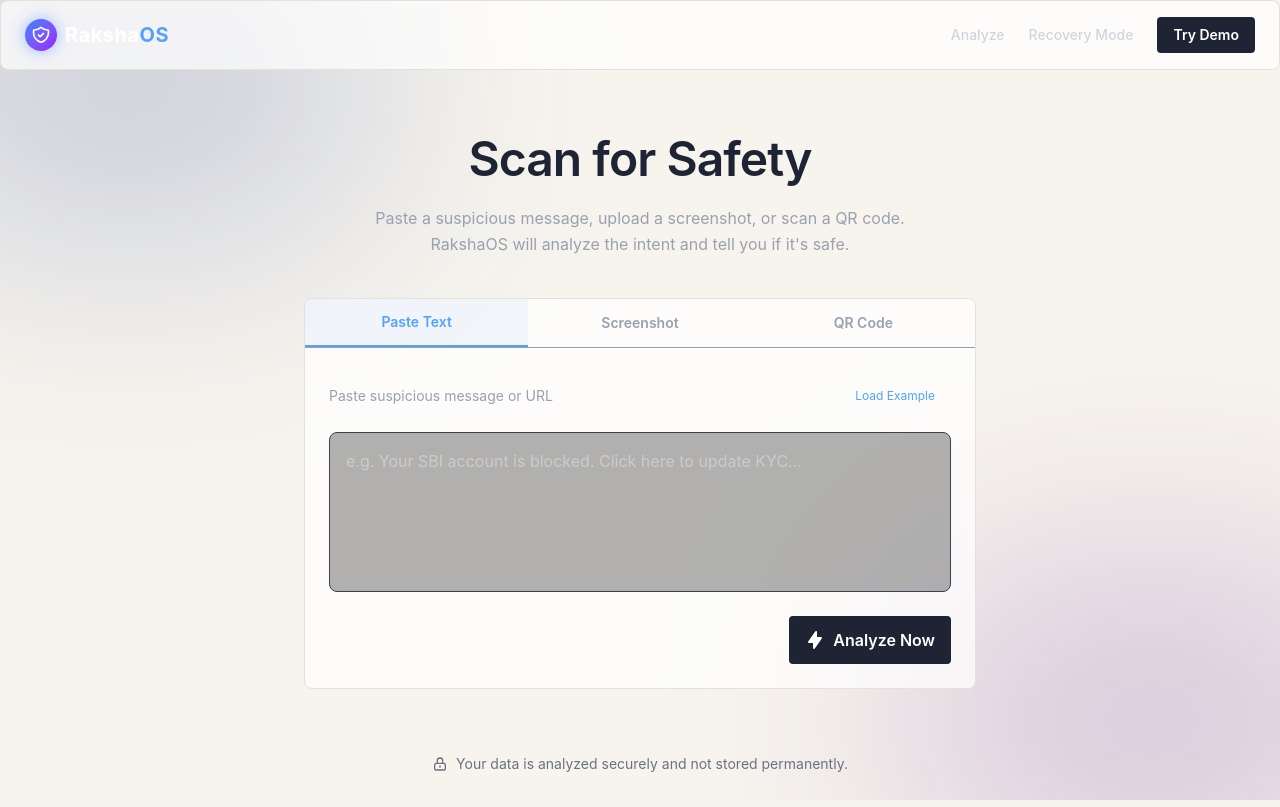
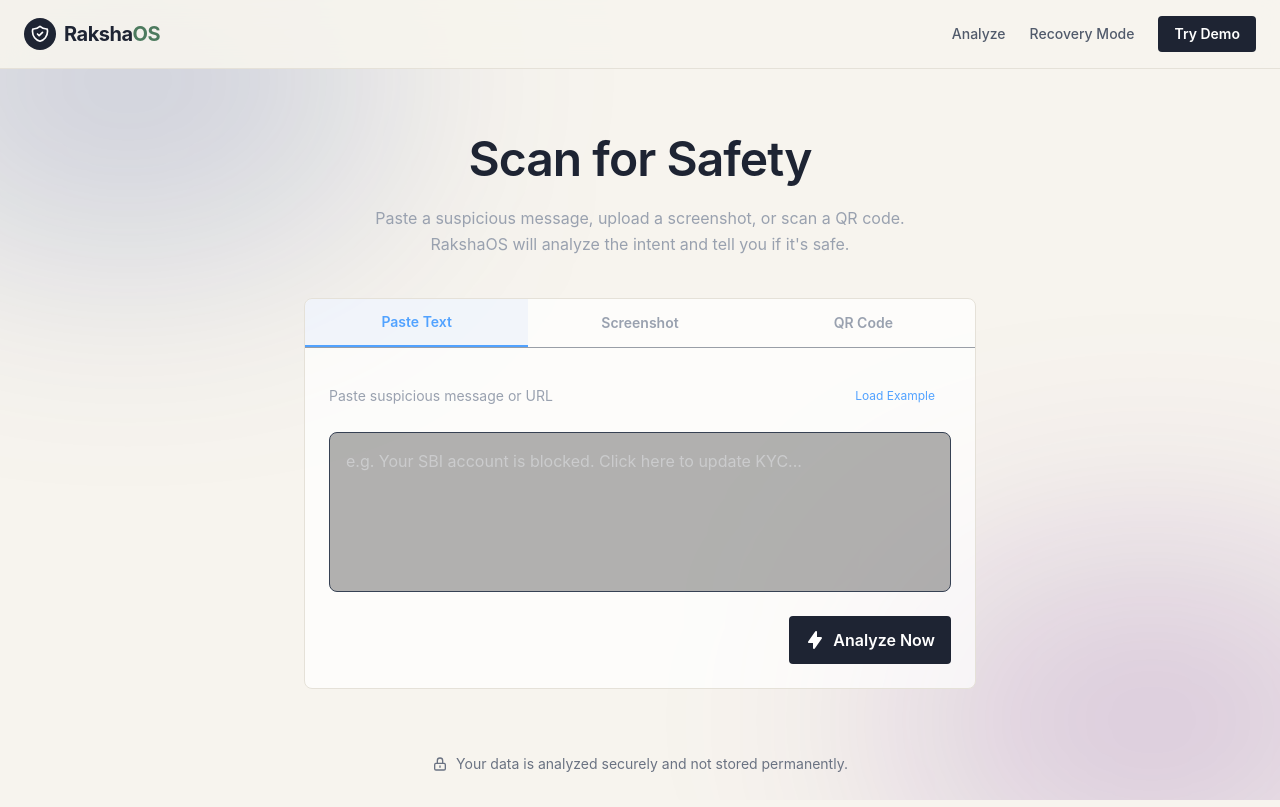
Before and after one commit to FANGxPC/RakshaOS, a Next.js app in the folder frontend/: page /analyze in a window 1280 px wide. Built offline with nearby package versions, Linux system fonts and the light colour scheme.

Commit message:
UI tweaks: fix header contrast and add professional signal animations

```diff
--- a/frontend/src/app/globals.css
+++ b/frontend/src/app/globals.css
@@ -88,13 +88,19 @@ button:disabled {
   background: #2a3245;
 }
 
-/* Minimal animation for emergency */
-@keyframes soft-pulse {
-  0% { opacity: 1; }
-  50% { opacity: 0.7; }
-  100% { opacity: 1; }
+/* Professional subtle glow animations for signals */
+@keyframes signal-glow {
+  0% { box-shadow: 0 0 0 0 var(--signal-color); }
+  50% { box-shadow: 0 0 0 6px rgba(0,0,0,0); }
+  100% { box-shadow: 0 0 0 0 rgba(0,0,0,0); }
 }
 
-.pulse-emergency {
-  animation: soft-pulse 2s infinite;
+.signal-active {
+  --signal-color: rgba(76, 122, 94, 0.5); /* #4C7A5E with opacity */
+  animation: signal-glow 2s cubic-bezier(0.4, 0, 0.6, 1) infinite;
 }
+
+.signal-danger {
+  --signal-color: rgba(178, 58, 46, 0.5); /* #B23A2E with opacity */
+  animation: signal-glow 1.5s cubic-bezier(0.4, 0, 0.6, 1) infinite;
+}
--- a/frontend/src/app/page.js
+++ b/frontend/src/app/page.js
@@ -260,7 +260,7 @@ export default function Home() {
                       <span className="text-xl">{CHANNEL_ICONS[ch] || '📡'}</span>
                       <span className="text-sm font-medium text-[#515A6B]">{CHANNEL_NAMES[ch] || ch}</span>
                     </div>
-                    <div className={`w-3 h-3 rounded-full ${active ? 'bg-[#4C7A5E]' : 'bg-[#E5E1D8]'}`}></div>
+                    <div className={`w-3 h-3 rounded-full ${active ? 'signal-active' : 'bg-[#E5E1D8]'}`}></div>
                   </div>
                 ))}
               </div>
@@ -272,7 +272,7 @@ export default function Home() {
           <div className="lg:col-span-3">
             <div className="mb-5 flex items-center justify-between">
               <h2 className="text-lg font-semibold text-[#1E2433] flex items-center gap-2">
-                <span className="w-2.5 h-2.5 rounded-full bg-[#B23A2E] animate-pulse"></span>
+                <span className="w-2.5 h-2.5 rounded-full signal-danger"></span>
                 Live Event Feed
               </h2>
               <span className="text-sm text-[#687080]">{events.length} events logged</span>
--- a/frontend/src/components/Header.js
+++ b/frontend/src/components/Header.js
@@ -2,19 +2,19 @@ import Link from 'next/link';
 
 export default function Header() {
   return (
-    <header className="fixed top-0 left-0 right-0 z-50 glass-panel border-b-0 border-x-0 rounded-none bg-black/40 px-6 py-4 flex justify-between items-center">
+    <header className="fixed top-0 left-0 right-0 z-50 border-b border-[#E5E1D8] bg-[#F7F4EE]/90 backdrop-blur-md px-6 py-4 flex justify-between items-center">
       <Link href="/" className="flex items-center gap-2">
-        <div className="w-8 h-8 rounded-full bg-gradient-to-br from-blue-500 to-purple-600 flex items-center justify-center shadow-[0_0_15px_rgba(59,130,246,0.5)]">
+        <div className="w-8 h-8 rounded-full bg-[#1E2433] flex items-center justify-center">
           <svg xmlns="http://www.w3.org/2000/svg" className="h-5 w-5 text-white" fill="none" viewBox="0 0 24 24" stroke="currentColor">
             <path strokeLinecap="round" strokeLinejoin="round" strokeWidth={2} d="M9 12l2 2 4-4m5.618-4.016A11.955 11.955 0 0112 2.944a11.955 11.955 0 01-8.618 3.04A12.02 12.02 0 003 9c0 5.591 3.824 10.29 9 11.622 5.176-1.332 9-6.03 9-11.622 0-1.042-.133-2.052-.382-3.016z" />
           </svg>
         </div>
-        <span className="font-display font-bold text-xl tracking-wide text-white">Raksha<span className="text-blue-400">OS</span></span>
+        <span className="font-bold text-xl tracking-tight text-[#1E2433]">Raksha<span className="text-[#4C7A5E]">OS</span></span>
       </Link>
 
       <nav className="hidden md:flex gap-6 items-center">
-        <Link href="/analyze" className="text-sm font-medium text-gray-300 hover:text-white transition-colors">Analyze</Link>
-        <Link href="/recovery" className="text-sm font-medium text-gray-300 hover:text-white transition-colors">Recovery Mode</Link>
+        <Link href="/analyze" className="text-sm font-medium text-[#515A6B] hover:text-[#1E2433] transition-colors">Analyze</Link>
+        <Link href="/recovery" className="text-sm font-medium text-[#515A6B] hover:text-[#1E2433] transition-colors">Recovery Mode</Link>
         <Link href="/analyze" className="btn-primary text-sm px-4 py-2">
           Try Demo
         </Link>
```
